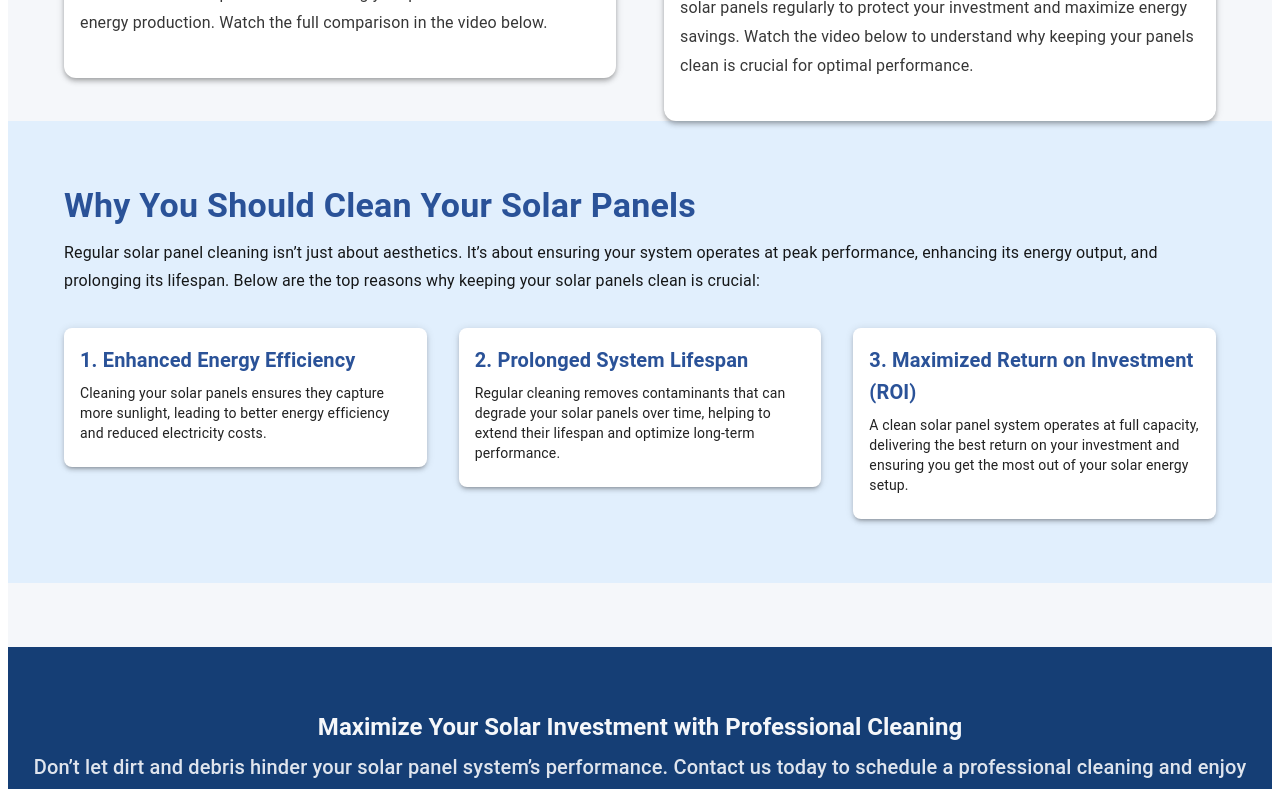
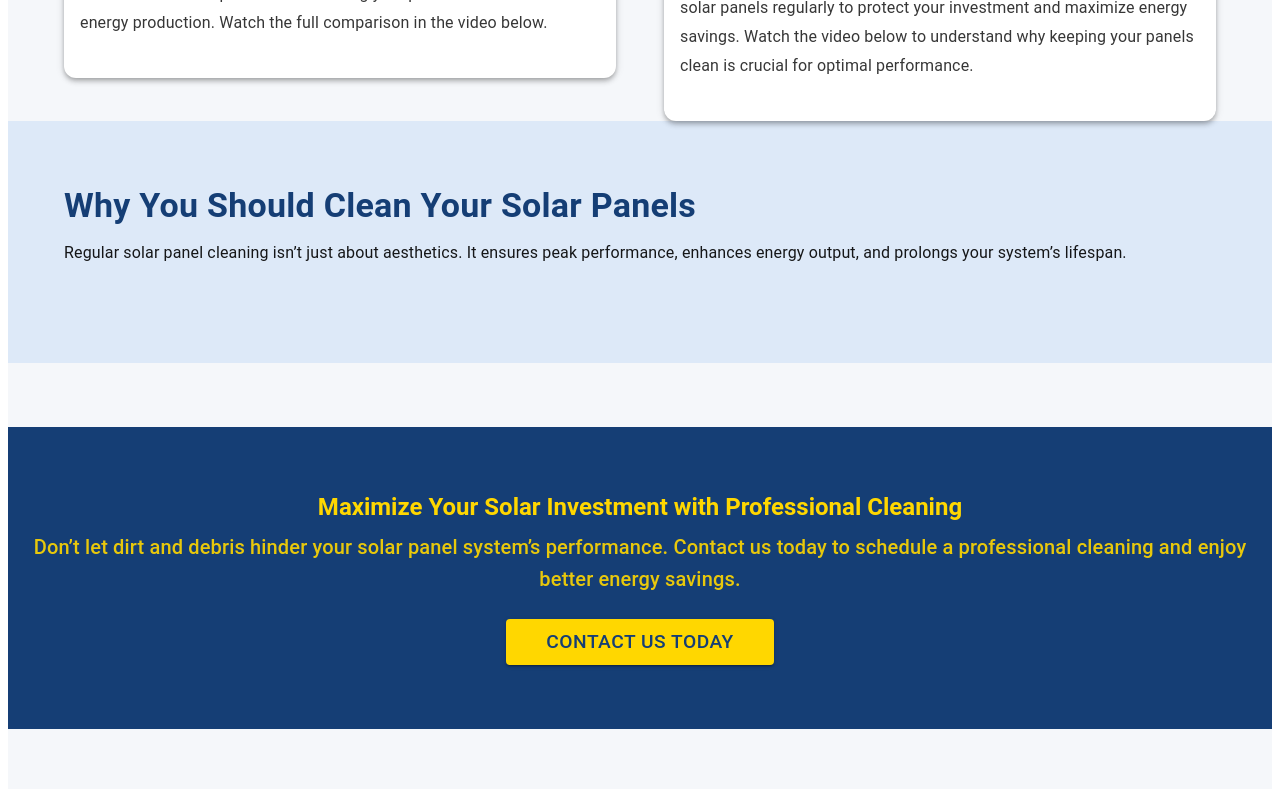
Before and after one commit to rigstire/CoachellaSolarServices, a Next.js app in the folder startup-nextjs-main/: page /facts in a window 1280 px wide. Shown: the part 1160-1949 px from the top of the page. Built offline with nearby package versions, Linux system fonts and the light colour scheme.

Commit message:
last one forsure

```diff
--- a/startup-nextjs-main/src/app/facts/page.tsx
+++ b/startup-nextjs-main/src/app/facts/page.tsx
@@ -1,4 +1,4 @@
-"use client";  // Add this to mark the file as a client-side component
+"use client";  // Marking this as a client-side component
 import { Box, Typography, Container, Card, CardContent, Grid, Button } from "@mui/material";
 import Image from "next/image";
 import YouTube from "react-youtube";
@@ -11,12 +11,11 @@ const FactsPage = () => {
     height: "400",
     width: "100%",
     playerVars: {
-      autoplay: 0,  // Prevent videos from auto-playing
+      autoplay: 0,  // Prevent auto-play
     },
   };
 
   const handleVideoClick = (videoId: string) => {
-    // If the same video is clicked, stop it, else start the new one
     setPlayingVideo(playingVideo === videoId ? null : videoId);
   };
 
@@ -48,9 +47,9 @@ const FactsPage = () => {
       {/* Main Content */}
       <Container maxWidth="lg" sx={{ mt: 8 }}>
         <Grid container spacing={6}>
-          {/* Fact 1 - Dirty vs Clean Solar Panel Power Output Comparison */}
+          {/* Fact 1 */}
           <Grid item xs={12} md={6}>
-            <Card sx={{ borderRadius: 3, overflow: "hidden", boxShadow: 4, bgcolor: "white" }}>
+            <Card sx={{ borderRadius: 3, overflow: "hidden", boxShadow: 4 }}>
               <Image
                 src="/images/solarcleaning.jpeg"
                 alt="Dirty vs Clean Solar Panels"
@@ -70,20 +69,16 @@ const FactsPage = () => {
                 </Typography>
                 <Box sx={{ mt: 2 }}>
                   <div onClick={() => handleVideoClick("9gvOGiBp3lU")}>
-                    <YouTube
-                      videoId="9gvOGiBp3lU"
-                      opts={videoOpts}
-                      style={{ cursor: "pointer" }}
-                    />
+                    <YouTube videoId="9gvOGiBp3lU" opts={videoOpts} style={{ cursor: "pointer" }} />
                   </div>
                 </Box>
               </CardContent>
             </Card>
           </Grid>
 
-          {/* Fact 2 - Should You Clean Your Solar Panels? */}
+          {/* Fact 2 */}
           <Grid item xs={12} md={6}>
-            <Card sx={{ borderRadius: 3, overflow: "hidden", boxShadow: 4, bgcolor: "white" }}>
+            <Card sx={{ borderRadius: 3, overflow: "hidden", boxShadow: 4 }}>
               <Image
                 src="/images/supdadupawash.jpg"
                 alt="Should You Clean Your Solar Panels?"
@@ -103,11 +98,7 @@ const FactsPage = () => {
                 </Typography>
                 <Box sx={{ mt: 2 }}>
                   <div onClick={() => handleVideoClick("icGPVH7sQcU")}>
-                    <YouTube
-                      videoId="icGPVH7sQcU"
-                      opts={videoOpts}
-                      style={{ cursor: "pointer" }}
-                    />
+                    <YouTube videoId="icGPVH7sQcU" opts={videoOpts} style={{ cursor: "pointer" }} />
                   </div>
                 </Box>
               </CardContent>
@@ -116,61 +107,20 @@ const FactsPage = () => {
         </Grid>
       </Container>
 
-      {/* Section 3: Benefits of Solar Panel Cleaning */}
-      <Box sx={{ py: 8, bgcolor: "#e1effd" }}>
+      {/* Benefits Section */}
+      <Box sx={{ py: 8, bgcolor: "#dde9f8" }}>
         <Container maxWidth="lg">
-          <Typography variant="h4" fontWeight={700} color="#2a5298" gutterBottom>
+          <Typography variant="h4" fontWeight={700} color="#153e75" gutterBottom>
             Why You Should Clean Your Solar Panels
           </Typography>
           <Typography variant="body1" sx={{ lineHeight: 1.8, opacity: 0.9, mb: 4 }}>
-            Regular solar panel cleaning isn’t just about aesthetics. It’s about ensuring your system operates at peak performance, enhancing its
-            energy output, and prolonging its lifespan. Below are the top reasons why keeping your solar panels clean is crucial:
+            Regular solar panel cleaning isn’t just about aesthetics. It ensures peak performance, enhances energy output, and prolongs your system’s lifespan.
           </Typography>
-          <Grid container spacing={4}>
-            <Grid item xs={12} sm={6} md={4}>
-              <Card sx={{ bgcolor: "white", boxShadow: 3, borderRadius: 2 }}>
-                <CardContent>
-                  <Typography variant="h6" fontWeight={600} color="#2a5298" gutterBottom>
-                    1. Enhanced Energy Efficiency
-                  </Typography>
-                  <Typography variant="body2">
-                    Cleaning your solar panels ensures they capture more sunlight, leading to better energy efficiency and reduced electricity costs.
-                  </Typography>
-                </CardContent>
-              </Card>
-            </Grid>
-            <Grid item xs={12} sm={6} md={4}>
-              <Card sx={{ bgcolor: "white", boxShadow: 3, borderRadius: 2 }}>
-                <CardContent>
-                  <Typography variant="h6" fontWeight={600} color="#2a5298" gutterBottom>
-                    2. Prolonged System Lifespan
-                  </Typography>
-                  <Typography variant="body2">
-                    Regular cleaning removes contaminants that can degrade your solar panels over time, helping to extend their lifespan and optimize
-                    long-term performance.
-                  </Typography>
-                </CardContent>
-              </Card>
-            </Grid>
-            <Grid item xs={12} sm={6} md={4}>
-              <Card sx={{ bgcolor: "white", boxShadow: 3, borderRadius: 2 }}>
-                <CardContent>
-                  <Typography variant="h6" fontWeight={600} color="#2a5298" gutterBottom>
-                    3. Maximized Return on Investment (ROI)
-                  </Typography>
-                  <Typography variant="body2">
-                    A clean solar panel system operates at full capacity, delivering the best return on your investment and ensuring you get the most
-                    out of your solar energy setup.
-                  </Typography>
-                </CardContent>
-              </Card>
-            </Grid>
-          </Grid>
         </Container>
       </Box>
 
-      {/* Call to Action Section */}
-      <Box sx={{ py: 8, textAlign: "center", bgcolor: "#153e75", color: "#F5F7FA", mt: 8 }}>
+      {/* Call to Action */}
+      <Box sx={{ py: 8, textAlign: "center", bgcolor: "#153e75", color: "#FFD700", mt: 8 }}>
         <Typography variant="h5" fontWeight={600}>
           Maximize Your Solar Investment with Professional Cleaning
         </Typography>
@@ -180,9 +130,14 @@ const FactsPage = () => {
         </Typography>
         <Button
           variant="contained"
-          color="secondary"
-          size="large"
-          sx={{ mt: 3, px: 5, fontSize: "1.2rem" }}
+          sx={{
+            mt: 3,
+            px: 5,
+            fontSize: "1.2rem",
+            bgcolor: "#FFD700",
+            color: "#153e75",
+            "&:hover": { bgcolor: "#FFC107" },
+          }}
           href="mailto:officialtopsoftware@gmail.com"
         >
           Contact Us Today
--- a/startup-nextjs-main/src/app/page.tsx
+++ b/startup-nextjs-main/src/app/page.tsx
@@ -30,7 +30,7 @@ export default function Home() {
       <Testimonials />
       <Pricing />
       {/* <Blog /> */}
-      <Contact />
+      {/* <Contact /> */}
     </>
   );
 }
```
Also changed, not shown: startup-nextjs-main/src/app/services/page.tsx (+16 -28 lines), startup-nextjs-main/src/components/Hero/index.tsx (+36 -9 lines).
